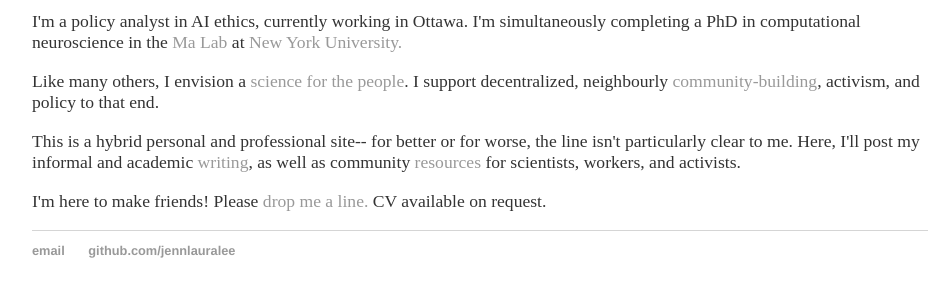
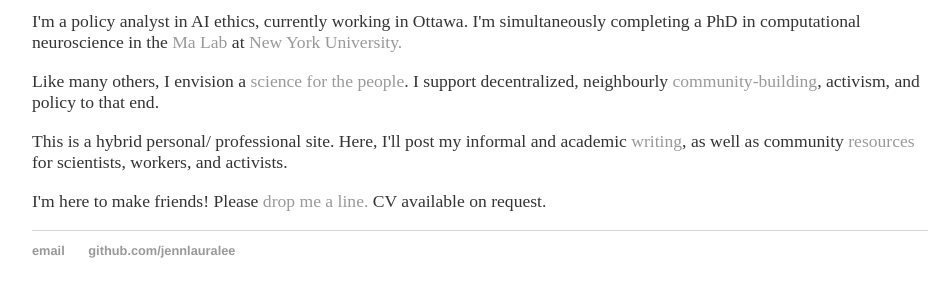
Before and after one commit to jennlauralee/4eyes.github.io, a plain HTML site: page index.html in a window 1280 px wide. Shown: the part 186-482 px from the top of the page, without its empty margins (160-1110 px from the left). Drawn offline with Linux system fonts and the light colour scheme.

Commit message:
Update index.html

```diff
--- a/index.html
+++ b/index.html
@@ -19,7 +19,7 @@
         		<h1>hi, i'm jenn!</h1>
 				<p>I'm a policy analyst in AI ethics, currently working in Ottawa. I'm simultaneously completing a PhD in computational neuroscience in the <a href="https://www.cns.nyu.edu/malab/">Ma Lab</a> at <a href="http://as.nyu.edu/cns.html/">New York University.</a></p>
 				<p>Like many others, I envision a <a href="https://scienceforthepeople.org/">science for the people</a>. I support decentralized, neighbourly <a href="https://scaan.net/">community-building</a>, activism, and policy to that end. </p>
-				<p> This is a hybrid personal and professional site-- for better or for worse, the line isn't particularly clear to me. Here, I'll post my informal and academic <a href="/articles">writing</a>, as well as community <a href="/resources">resources</a> for scientists, workers, and activists.
+				<p> This is a hybrid personal/ professional site. Here, I'll post my informal and academic <a href="/articles">writing</a>, as well as community <a href="/resources">resources</a> for scientists, workers, and activists.
 				<p>I'm here to make friends! Please <a href="/contact">drop me a line.</a> CV available on request.</p>
     		</div><!-- /.blurb -->
 		</div><!-- /.container -->
```
